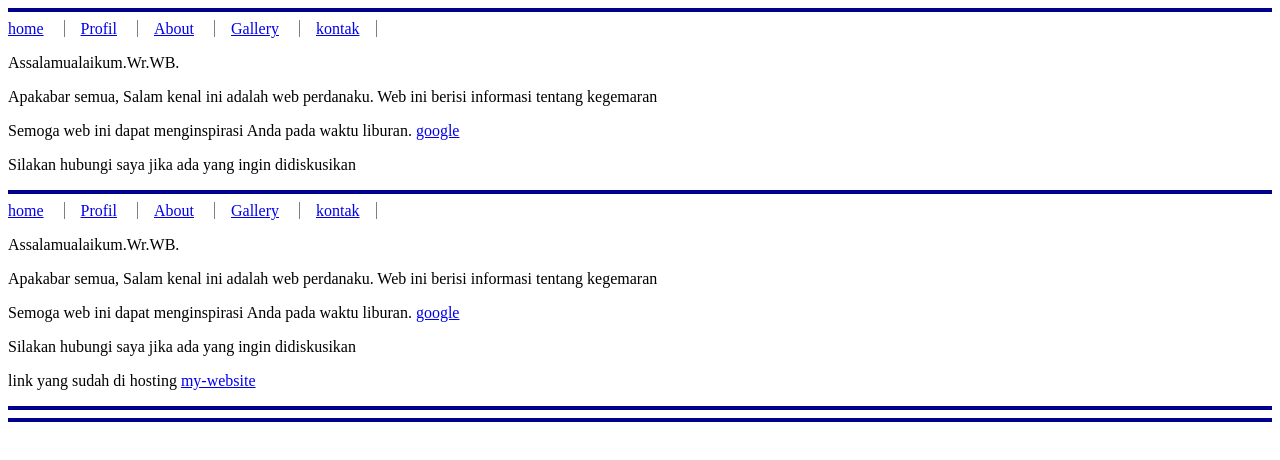
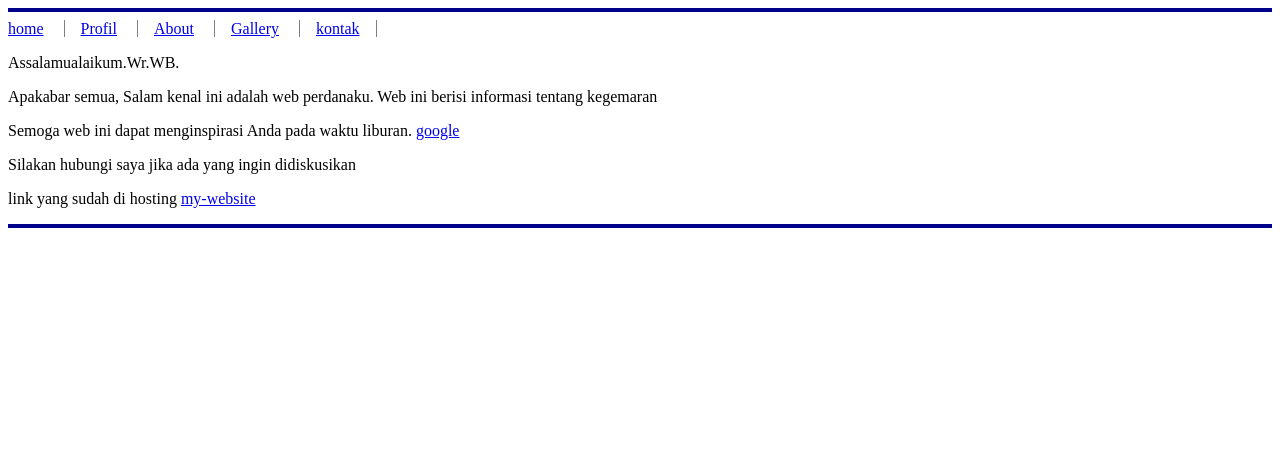
Before and after one commit to harkon666/tugas-p5-211011401646, a plain HTML site: page index.html in a window 1280 px wide. Drawn offline with Linux system fonts and the light colour scheme.

Commit message:
Update index.html again

```diff
--- a/index.html
+++ b/index.html
@@ -1,41 +1,4 @@
 <!DOCTYPE html>
-<html lang="en">
-<head>
-    <meta charset="UTF-8">
-    <meta name="viewport" content="width=device-width, initial-scale=1.0">
-    <title>Tugas Pt 5</title>
-    <style>
-        span {
-            margin-right: 16px;
-            border-right: grey 1px solid;
-            padding-right: 16px;
-        }
-    </style>
-</head>
-<body>
-    <hr color="darkblue" size="4px">
-    <div>
-        <span>
-            <a href="#home">home</a>
-        </span>
-        <span>
-            <a href="#profil">Profil</a>
-        </span>
-        <span>
-            <a href="#about">About</a>
-        </span>
-        <span>
-            <a href="#gallery">Gallery</a>
-        </span>
-        <span>
-            <a href="#kontak">kontak</a>
-        </span>
-    </div>
-    <p>Assalamualaikum.Wr.WB.</p>
-    <p>Apakabar semua, Salam kenal ini adalah web perdanaku. Web ini berisi informasi tentang kegemaran</p>
-    <p>Semoga web ini dapat menginspirasi Anda pada waktu liburan. <a href="https://google.com">google</a></p>
-    <p>Silakan hubungi saya jika ada yang ingin didiskusikan <a href="mailto:bryan.wicaksnaa@gmail.com"></a></p>
-    <!DOCTYPE html>
 <html lang="en">
 <head>
     <meta charset="UTF-8">
@@ -76,6 +39,3 @@
     <hr color="darkblue" size="4px">
 </body>
 </html>
-    <hr color="darkblue" size="4px">
-</body>
-</html>
```
